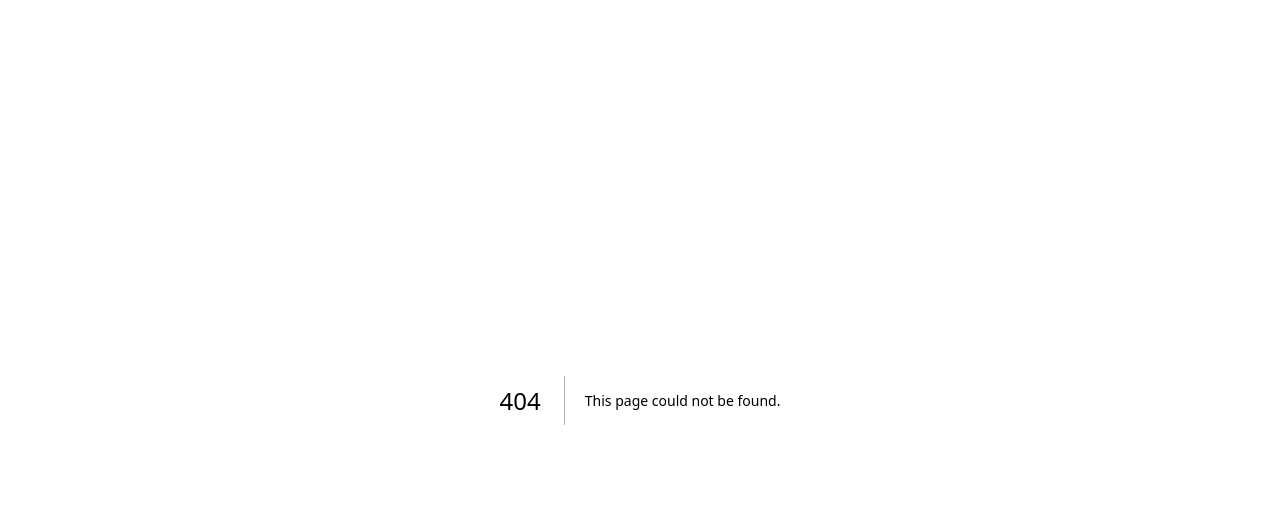
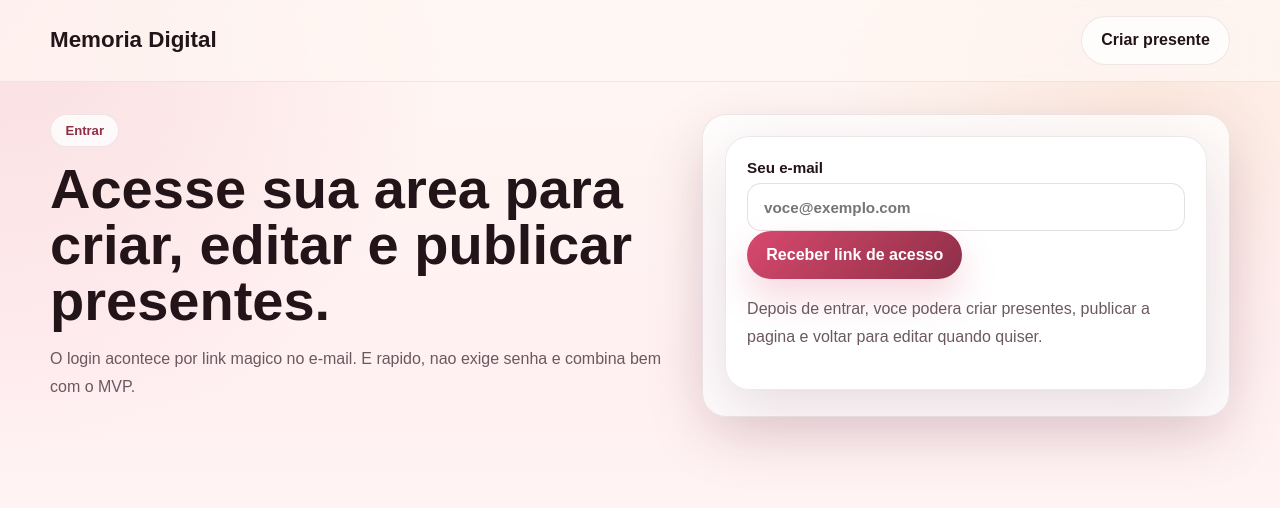
Before and after one commit to bp105140-dot/memoria-digital-mvp, a Next.js app: page /login in a window 1280 px wide. Before the commit this address had no page. Shown: the top 508 px of the page. Built offline with nearby package versions, Linux system fonts and the light colour scheme.

Commit message:
Add login page

```diff
--- /dev/null
+++ b/app/login/page.tsx
@@ -0,0 +1,37 @@
+import Link from "next/link";
+
+import { LoginForm } from "@/components/auth/login-form";
+
+export default function LoginPage() {
+  return (
+    <div className="page-shell">
+      <header className="site-header">
+        <div className="container topbar">
+          <Link href="/" className="brand">
+            Memoria Digital
+          </Link>
+          <div className="inline-actions">
+            <Link href="/criar" className="button-secondary">
+              Criar presente
+            </Link>
+          </div>
+        </div>
+      </header>
+
+      <main className="section">
+        <div className="container auth-layout">
+          <div>
+            <span className="eyebrow">Entrar</span>
+            <h1 className="section-title">Acesse sua area para criar, editar e publicar presentes.</h1>
+            <p className="section-copy">
+              O login acontece por link magico no e-mail. E rapido, nao exige senha e combina bem com o MVP.
+            </p>
+          </div>
+          <div className="auth-card">
+            <LoginForm />
+          </div>
+        </div>
+      </main>
+    </div>
+  );
+}
```
